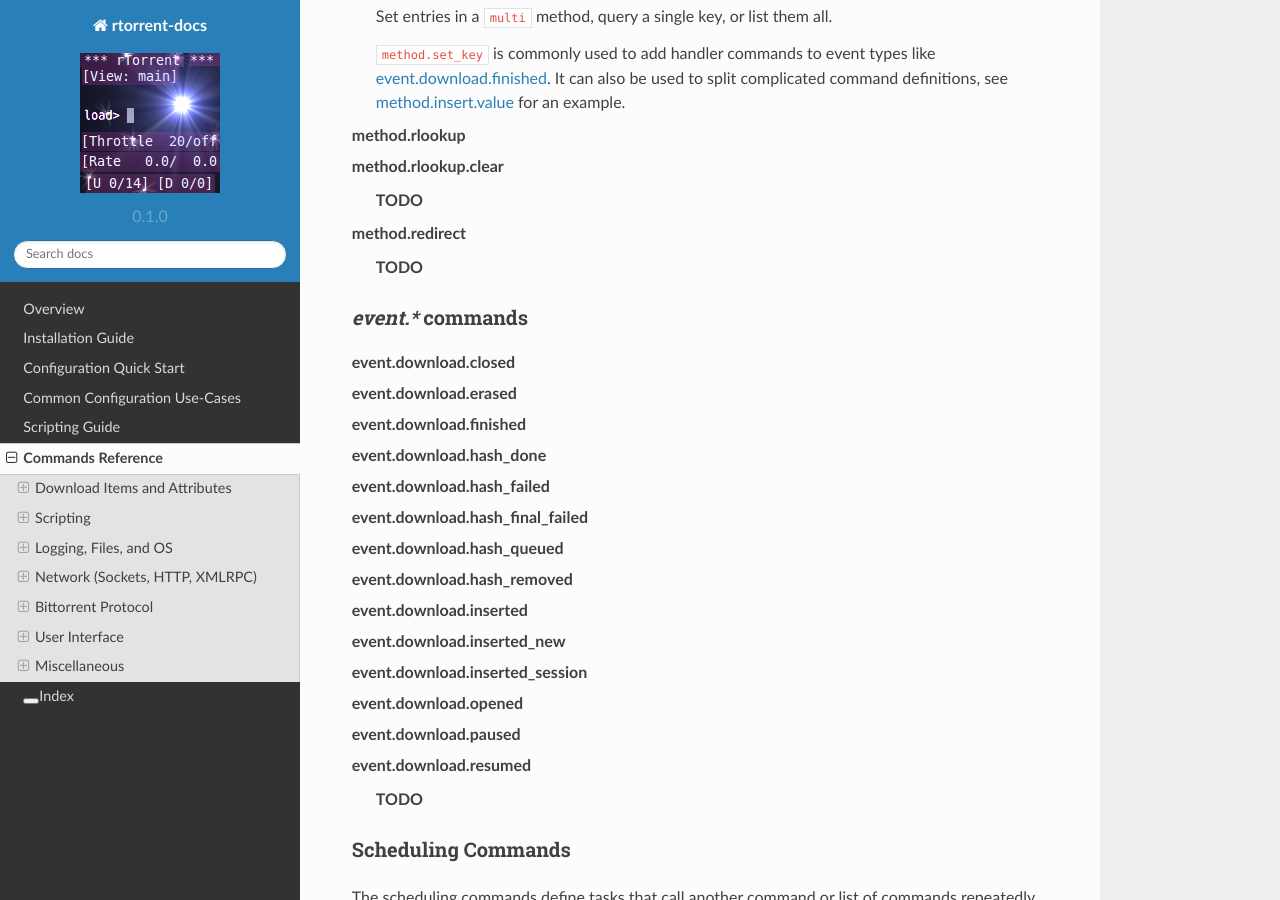
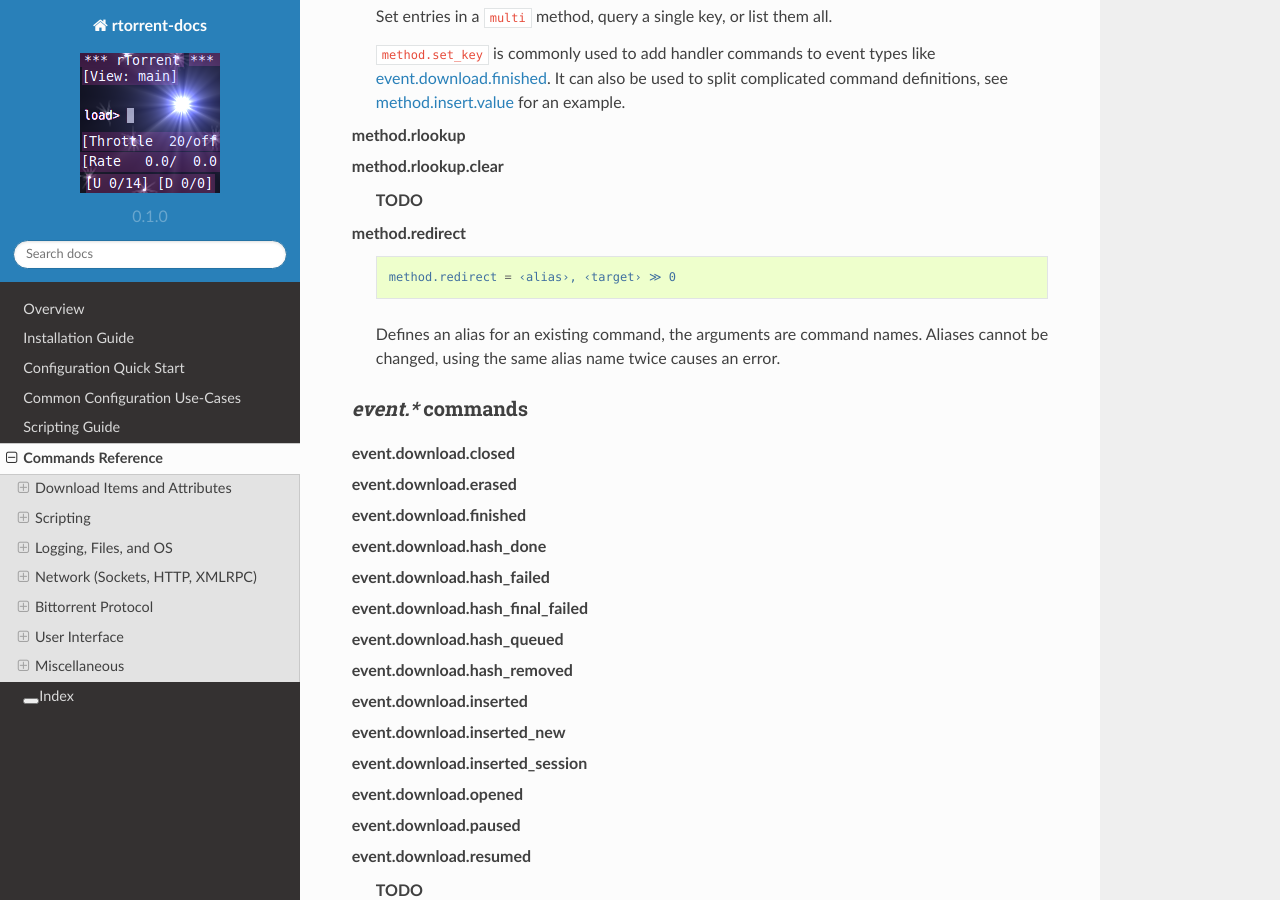
Before and after one commit to rtorrent-community/rtorrent-docs, a Sphinx documentation site: the page built from docs/cmd-ref.rst, in a window 1280 px wide and 900 px high, scrolled down 13812 px. Built offline with Sphinx 7.4.7 and the Read the Docs theme 2.0.0, drawn with Linux system fonts in a browser that asks for light colours.

Commit message:
done: method.redirect

```diff
--- a/docs/include-cmd-scripting.rst
+++ b/docs/include-cmd-scripting.rst
@@ -167,9 +167,15 @@
 
         **TODO**
 
+
     method.redirect
 
-        **TODO**
+        .. code-block:: ini
+
+            method.redirect = ‹alias›, ‹target› ≫ 0
+
+        Defines an alias for an existing command, the arguments are command names.
+        Aliases cannot be changed, using the same alias name twice causes an error.
 
 
 .. _event-commands:
```
